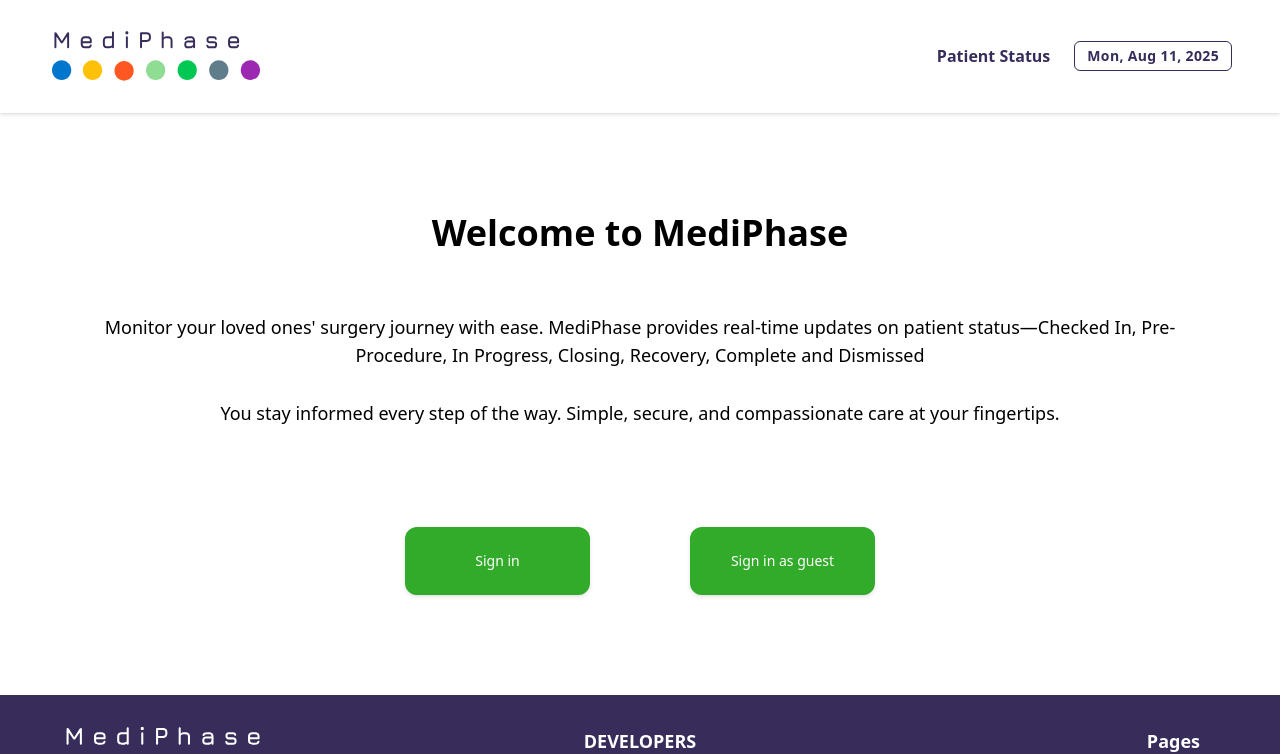
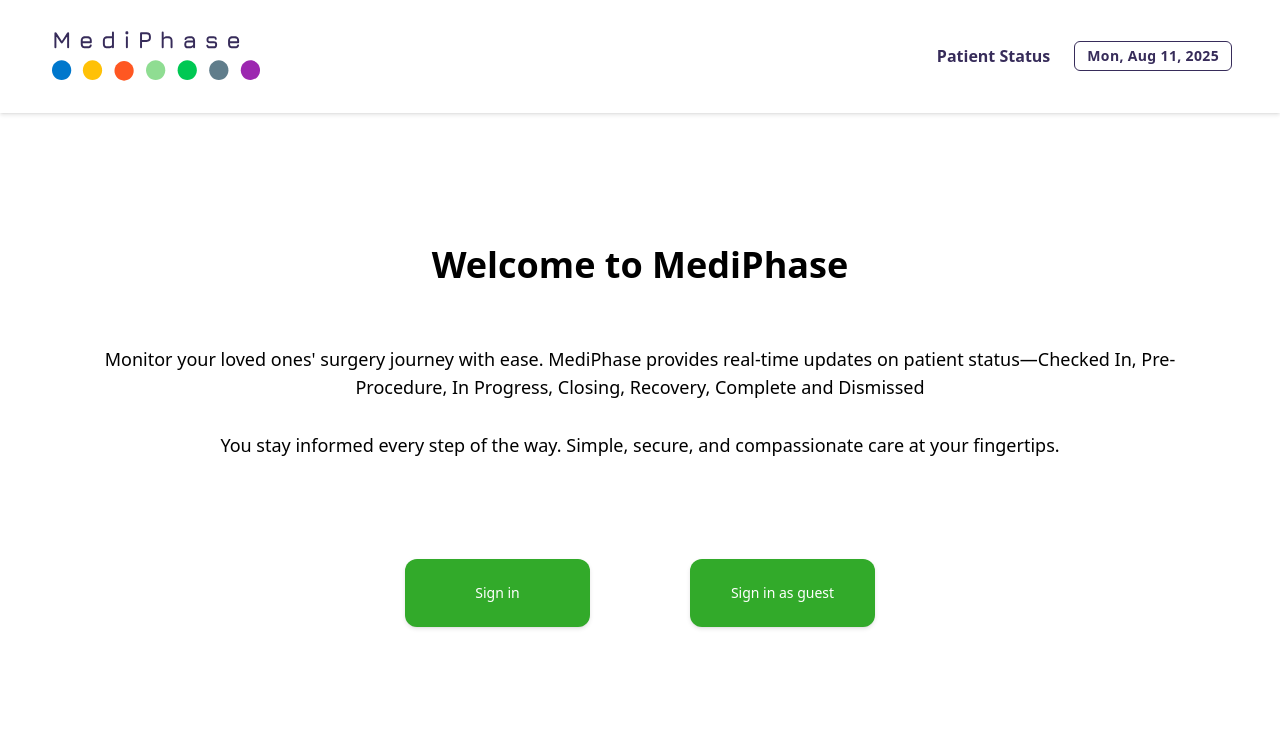
Before and after one commit to rachel-labri-tipton/mediphase-surgery-status-app, a React (Vite) app in the folder v56-team22-surgery-status-board/: page / in a window 1280 px wide. Shown: the top 754 px of the page. Built offline with nearby package versions, Linux system fonts and the light colour scheme.

Commit message:
give the main layout padding so items are not too close to header and footer

```diff
--- a/v56-team22-surgery-status-board/src/layout/MainLayout.tsx
+++ b/v56-team22-surgery-status-board/src/layout/MainLayout.tsx
@@ -9,7 +9,7 @@
   return (
     <div className="flex flex-col h-screen w-full">
       <Header role={user?.role || "guest"} />
-      <main className="flex-1">{children}</main>
+      <main className="flex-1 py-8">{children}</main>
       <Footer />
     </div>
   );
```
